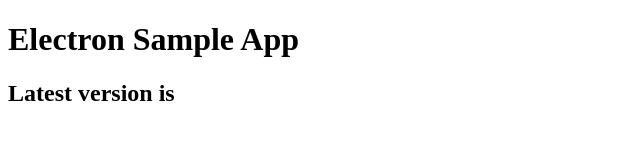
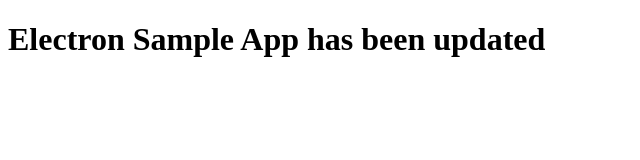
Before and after one commit to electron-delta/electron-sample-app, an Electron app: page index.html in a window 800 px wide. Shown: the whole page, without its empty margins (0-640 px from the left). Drawn offline with Linux system fonts and the light colour scheme.

Commit message:
0.0.3 release

```diff
--- a/index.html
+++ b/index.html
@@ -8,11 +8,11 @@
       content="default-src 'self'; script-src 'self'; style-src 'self' 'unsafe-inline'"
     />
     <link href="./styles.css" rel="stylesheet" />
-    <title>Hello World!</title>
+    <title>New App</title>
   </head>
   <body>
-    <h1>Electron Sample App</h1>
-    <h2>Latest version is</h2>
+    <h1>Electron Sample App has been updated</h1>
+
     <h2 id="app-version"></h2>
 
     <!-- You can also require other files to run in this process -->
--- a/package.json
+++ b/package.json
@@ -1,6 +1,6 @@
 {
   "name": "electron-sample-app",
-  "version": "0.0.2",
+  "version": "0.0.3",
   "description": "A minimal Electron application",
   "main": "main.js",
   "scripts": {
```
Also changed, not shown: .electron-delta.js, styles.css (line endings or trailing spaces).
